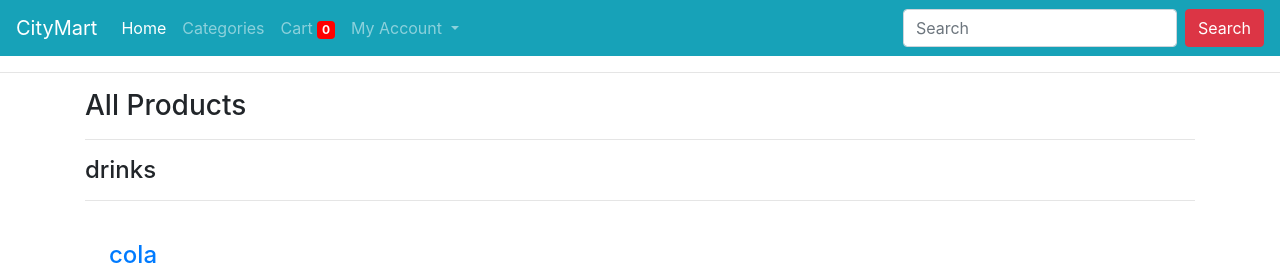
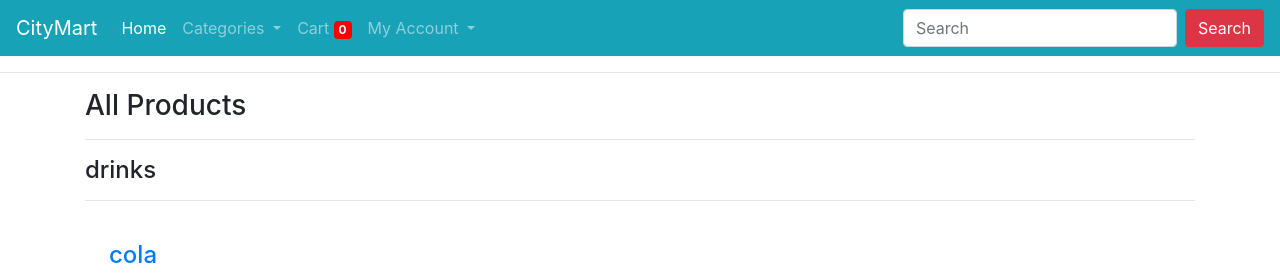
Before and after one commit to hasanasif96/ecomapp, a Django app: page /all-products/ in a window 1280 px wide. Shown: the top 279 px of the page. Run offline with Django 3.2, Linux system fonts and the light colour scheme; data comes from the database, SQL or seed files in the repository; some libraries are stand-ins or nearby versions.

Commit message:
Update base.html

```diff
--- a/templates/base.html
+++ b/templates/base.html
@@ -20,8 +20,16 @@
             <li class="nav-item active">
                 <a class="nav-link" href="{% url 'ecomapp:home' %}">Home <span class="sr-only">(current)</span></a>
             </li>
-            <li class="nav-item">
-                <a class="nav-link" href="{% url 'ecomapp:allproducts' %}">Categories</a>
+            <li class="nav-item dropdown">
+                <a class="nav-link dropdown-toggle" href="#" id="navbarDropdown" role="button" data-toggle="dropdown" aria-haspopup="true" aria-expanded="false">
+                Categories
+                </a>
+                <div class="dropdown-menu" aria-labelledby="navbarDropdown">
+                <a class="dropdown-item" href="{% url 'ecomapp:allproducts' %}">Food and Beverages</a>
+                <a class="dropdown-item" href="{% url 'ecomapp:allproducts' %}">Grocery</a>
+                <a class="dropdown-item" href="{% url 'ecomapp:allproducts' %}">Kitchen Essentials</a>
+                <a class="dropdown-item" href="{% url 'ecomapp:allproducts' %}">Oils</a>
+                </div>
             </li>
             <li class="nav-item">
                 <a class="nav-link" href="{% url 'ecomapp:mycart' %}">Cart <span class="badge" style="background: red; color: #fff">{{cart.cartproduct_set.all|length }}</span></a>
```
